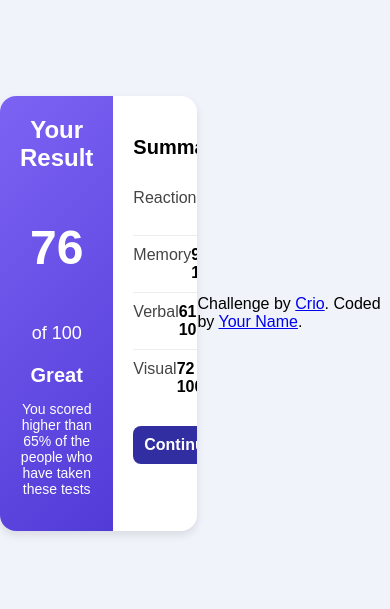
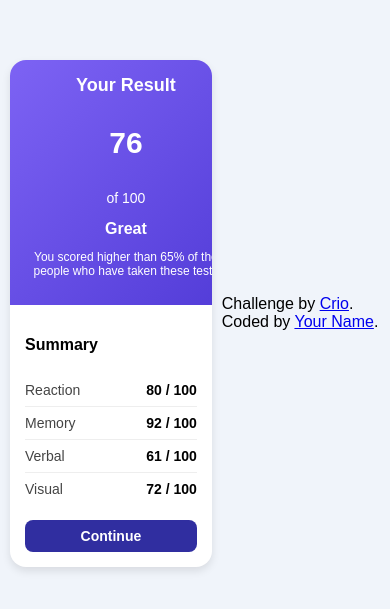
Before and after one commit to Vishak11/XSUMMARY, a plain HTML site: page index.html in a window 390 px wide. Shown: the part 109-718 px from the top of the page. Drawn offline with Linux system fonts and the light colour scheme.

Commit message:
css change

```diff
--- a/styles.css
+++ b/styles.css
@@ -1,4 +1,4 @@
-/* General Reset */
+/* General Reset
 body {
     font-family: Arial, sans-serif;
     margin: 0;
@@ -120,3 +120,216 @@ body {
   .btn:focus {
     outline: none;
   }
+   */
+
+   /* General Reset */
+body {
+  font-family: Arial, sans-serif;
+  margin: 0;
+  padding: 0;
+  display: flex;
+  justify-content: center;
+  align-items: center;
+  min-height: 100vh;
+  background-color: #f0f4fa;
+}
+
+.main {
+  display: flex;
+  flex-direction: row;
+  width: 600px;
+  background: white;
+  box-shadow: 0 4px 8px rgba(0, 0, 0, 0.1);
+  border-radius: 16px;
+  overflow: hidden;
+}
+
+.conclusion {
+  background: linear-gradient(135deg, #7d63f4, #513bd7);
+  color: white;
+  text-align: center;
+  padding: 20px;
+  width: 400px;
+}
+
+.conclusion h2 {
+  font-size: 24px;
+  margin: 0;
+}
+
+.score-box {
+  margin: 20px 0;
+}
+
+.score {
+  font-size: 48px;
+  font-weight: bold;
+}
+
+.out-of {
+  font-size: 18px;
+}
+
+.result-text {
+  font-size: 20px;
+  font-weight: bold;
+  margin: 10px 0;
+}
+
+.description {
+  font-size: 14px;
+}
+
+.summary {
+  padding: 20px;
+}
+
+.summary h3 {
+  font-size: 20px;
+  margin-bottom: 20px;
+}
+
+.categories {
+  list-style: none;
+  padding: 0;
+  margin: 0;
+}
+
+.category {
+  display: flex;
+  justify-content: space-between;
+  padding: 10px 0;
+  border-bottom: 1px solid #eee;
+}
+
+.category:last-child {
+  border-bottom: none;
+}
+
+.category-name {
+  font-size: 16px;
+  color: #444;
+}
+
+.category-score {
+  font-size: 16px;
+  font-weight: bold;
+}
+
+.btn {
+  display: block;
+  width: 100%;
+  margin-top: 20px;
+  padding: 10px;
+  font-size: 16px;
+  font-weight: bold;
+  color: white;
+  background-color: rgb(48, 46, 160);
+  border: none;
+  border-radius: 8px;
+  cursor: pointer;
+  text-align: center;
+}
+
+.btn:hover {
+  background-color: rgb(28, 26, 138);
+}
+
+.btn:focus {
+  outline: none;
+}
+
+/* Mobile View */
+@media (max-width: 768px) {
+  .main {
+    flex-direction: column;
+    width: 90%; /* Adjust width to fit the screen */
+    margin: 0 10px;
+  }
+
+  .conclusion {
+    width: 100%;
+    padding: 15px;
+  }
+
+  .conclusion h2 {
+    font-size: 20px;
+  }
+
+  .score-box {
+    margin: 10px 0;
+  }
+
+  .score {
+    font-size: 36px;
+  }
+
+  .out-of {
+    font-size: 16px;
+  }
+
+  .result-text {
+    font-size: 18px;
+  }
+
+  .description {
+    font-size: 12px;
+  }
+
+  .summary {
+    padding: 15px;
+  }
+
+  .summary h3 {
+    font-size: 18px;
+  }
+
+  .categories {
+    padding: 0;
+  }
+
+  .category {
+    padding: 8px 0;
+  }
+
+  .category-name,
+  .category-score {
+    font-size: 14px;
+  }
+
+  .btn {
+    margin-top: 15px;
+    font-size: 14px;
+  }
+}
+
+@media (max-width: 480px) {
+  .conclusion h2 {
+    font-size: 18px;
+  }
+
+  .score {
+    font-size: 30px;
+  }
+
+  .out-of {
+    font-size: 14px;
+  }
+
+  .result-text {
+    font-size: 16px;
+  }
+
+  .description {
+    font-size: 12px;
+  }
+
+  .summary h3 {
+    font-size: 16px;
+  }
+
+  .btn {
+    padding: 8px;
+    font-size: 14px;
+  }
+}
```
